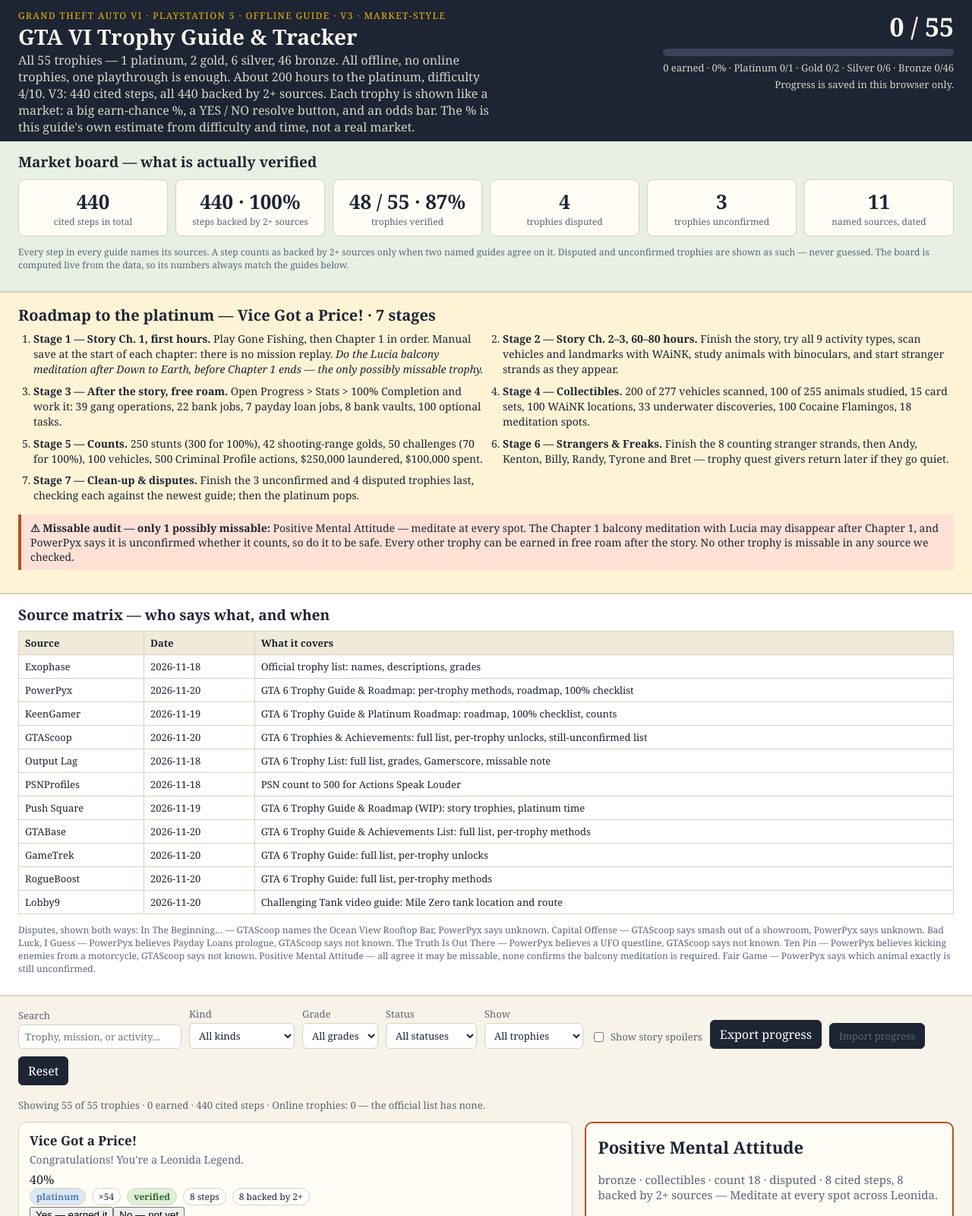
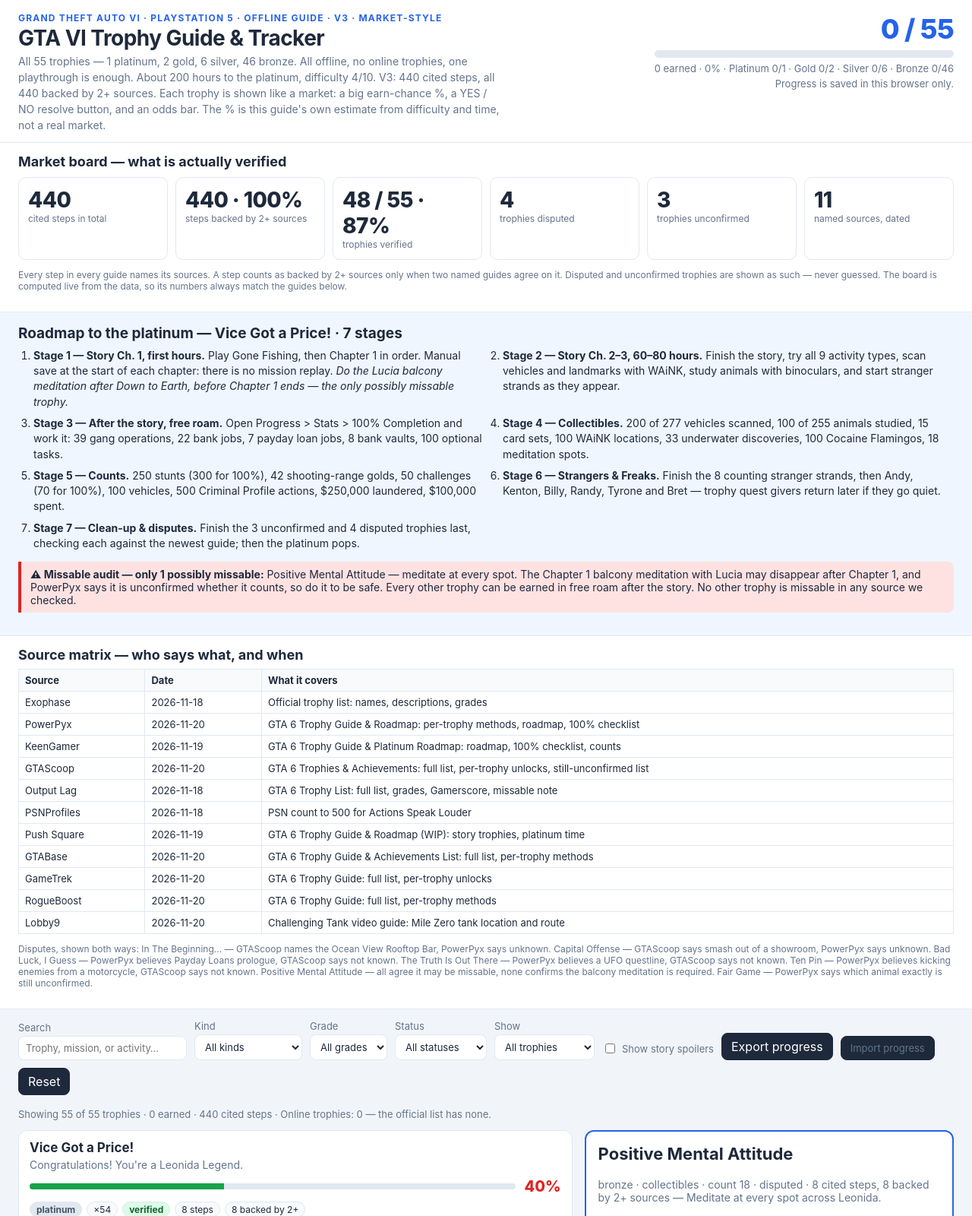
Before and after one commit to KimLyNamHa/gta6-trophy-guide-01-entry, a plain HTML site: page app/index.html in a window 1280 px wide. Shown: the top 1600 px of the page at 76% size. Drawn offline with Linux system fonts and the light colour scheme.

Commit message:
v3: app/style.css

```diff
--- a/app/style.css
+++ b/app/style.css
@@ -1,66 +1,87 @@
-:root { --ink: #1d2433; --muted: #5b6478; --paper: #f7f3e8; --card: #fffdf6; --line: #d8d2bd; --accent: #b3541e; --teal: #0f766e; --gold: #8a6d00; --platinum: #5b7fa6; }
+/* v3 Polymarket-style theme: clean prediction-market look, built from scratch.
+   White cards, blue accent, green YES / red NO, big percentage numbers and
+   odds bars. No Polymarket logo or artwork, no Rockstar logo or artwork.
+   The percentages are this guide's own earn-chance estimates from difficulty
+   and time, not a real market and not live odds. */
+:root { --ink: #1e293b; --muted: #64748b; --paper: #f1f5f9; --card: #ffffff; --line: #e2e8f0; --blue: #2563eb; --blue-dark: #1d4ed8; --green: #16a34a; --green-bg: #dcfce7; --red: #dc2626; --red-bg: #fee2e2; --gold: #a16207; --platinum: #475569; --amber-bg: #fef3c7; }
 * { box-sizing: border-box; }
-body { font-family: Georgia, 'Times New Roman', serif; margin: 0; color: var(--ink); background: var(--paper); }
-.top { display: flex; gap: 24px; justify-content: space-between; padding: 12px 24px 8px; background: #1d2433; color: #f7f3e8; }
-.kicker { color: #f2b705; letter-spacing: .12em; text-transform: uppercase; font-size: 12px; margin: 0 0 4px; }
-.top h1 { margin: 0 0 4px; font-size: 28px; line-height: 1.1; }
-.sub { margin: 0; color: #d9d4c5; max-width: 620px; }
-.progress { min-width: 260px; text-align: right; }
-.big { font-size: 34px; font-weight: bold; }
-.bar { height: 10px; background: #3a4358; border-radius: 6px; overflow: hidden; margin: 6px 0; }
-.bar div { height: 100%; background: #f2b705; width: 0%; }
-.progress p { margin: 4px 0; font-size: 13px; color: #d9d4c5; }
+body { font-family: -apple-system, BlinkMacSystemFont, 'Segoe UI', Roboto, Helvetica, Arial, sans-serif; margin: 0; color: var(--ink); background: var(--paper); }
+.top { display: flex; gap: 24px; justify-content: space-between; padding: 16px 24px 12px; background: #fff; border-bottom: 1px solid var(--line); }
+.kicker { color: var(--blue); letter-spacing: .1em; text-transform: uppercase; font-size: 12px; font-weight: 700; margin: 0 0 4px; }
+.top h1 { margin: 0 0 4px; font-size: 28px; line-height: 1.1; letter-spacing: -0.02em; }
+.sub { margin: 0; color: var(--muted); max-width: 640px; font-size: 14px; line-height: 1.5; }
+.progress { min-width: 280px; text-align: right; }
+.big { font-size: 36px; font-weight: 800; color: var(--blue); letter-spacing: -0.02em; }
+.bar { height: 10px; background: #e2e8f0; border-radius: 6px; overflow: hidden; margin: 6px 0; }
+.bar div { height: 100%; background: var(--blue); width: 0%; }
+.progress p { margin: 4px 0; font-size: 13px; color: var(--muted); }
 .small { font-size: 12px; color: var(--muted); }
-.audit { padding: 14px 24px; background: #e8f0e4; border-bottom: 2px solid var(--line); }
-.audit h2 { margin: 0 0 10px; font-size: 19px; }
+.audit { padding: 14px 24px; background: #fff; border-bottom: 1px solid var(--line); }
+.audit h2 { margin: 0 0 10px; font-size: 18px; }
 .auditGrid { display: grid; grid-template-columns: repeat(6, 1fr); gap: 10px; }
-.auditCell { background: var(--card); border: 1px solid var(--line); border-radius: 8px; padding: 10px; text-align: center; }
-.auditBig { font-size: 26px; font-weight: bold; }
+.auditCell { background: var(--card); border: 1px solid var(--line); border-radius: 10px; padding: 12px; text-align: left; }
+.auditCell:hover { border-color: var(--blue); }
+.auditBig { font-size: 28px; font-weight: 800; letter-spacing: -0.02em; }
+.auditBig .up { color: var(--green); font-size: 15px; }
 .auditSmall { font-size: 12px; color: var(--muted); }
-.roadmap { padding: 16px 24px; background: #fff3d6; border-bottom: 2px solid var(--line); }
-.roadmap h2 { margin: 0 0 8px; font-size: 20px; }
+.roadmap { padding: 16px 24px; background: #eff6ff; border-bottom: 1px solid var(--line); }
+.roadmap h2 { margin: 0 0 8px; font-size: 19px; }
 .stages { margin: 0; padding-left: 20px; display: grid; grid-template-columns: 1fr 1fr; gap: 8px 24px; }
 .stages li { font-size: 14px; line-height: 1.45; }
-.missable { background: #ffe1d6; border-left: 4px solid var(--accent); padding: 8px 12px; font-size: 14px; }
-.matrix { padding: 14px 24px; background: #fff; border-bottom: 2px solid var(--line); }
-.matrix h2 { margin: 0 0 8px; font-size: 19px; }
+.missable { background: var(--red-bg); border-left: 4px solid var(--red); padding: 8px 12px; font-size: 14px; border-radius: 0 8px 8px 0; }
+.matrix { padding: 14px 24px; background: #fff; border-bottom: 1px solid var(--line); }
+.matrix h2 { margin: 0 0 8px; font-size: 18px; }
 .matrix table { width: 100%; border-collapse: collapse; font-size: 13px; }
 .matrix th, .matrix td { border: 1px solid var(--line); padding: 6px 8px; text-align: left; }
-.matrix th { background: #f0ead8; }
+.matrix th { background: #f8fafc; }
 .controls { display: flex; flex-wrap: wrap; gap: 10px; align-items: end; padding: 14px 24px 4px; }
 .controls label { font-size: 13px; color: var(--muted); display: grid; gap: 3px; }
 .controls label.check { display: flex; align-items: center; gap: 6px; padding-bottom: 6px; }
-.controls input[type="search"], .controls select { font: inherit; padding: 6px 8px; border: 1px solid var(--line); border-radius: 6px; background: #fff; color: var(--ink); }
-.controls button, .import { font: inherit; padding: 7px 12px; border: 1px solid var(--ink); border-radius: 6px; background: var(--ink); color: #fff; cursor: pointer; }
+.controls input[type="search"], .controls select { font: inherit; padding: 7px 9px; border: 1px solid var(--line); border-radius: 8px; background: #fff; color: var(--ink); }
+.controls button, .import { font: inherit; padding: 7px 12px; border: 1px solid var(--ink); border-radius: 8px; background: var(--ink); color: #fff; cursor: pointer; }
 .import input { display: none; }
 .hint { padding: 0 24px; color: var(--muted); font-size: 13px; }
 .layout { display: grid; grid-template-columns: 1.5fr 1fr; gap: 16px; padding: 0 24px 20px; align-items: start; }
 .list { display: grid; gap: 10px; }
-.card { background: var(--card); border: 1px solid var(--line); border-radius: 10px; padding: 12px 14px; cursor: pointer; }
-.card:hover, .card.selected { border-color: var(--accent); box-shadow: 0 2px 8px rgba(0,0,0,.12); }
+.card { background: var(--card); border: 1px solid var(--line); border-radius: 12px; padding: 12px 14px; cursor: pointer; }
+.card:hover, .card.selected { border-color: var(--blue); box-shadow: 0 2px 10px rgba(37,99,235,.15); }
 .card h3 { margin: 0 0 4px; font-size: 17px; }
-.card .desc { margin: 0 0 6px; color: var(--muted); font-size: 14px; }
-.card .meta { display: flex; gap: 8px; flex-wrap: wrap; font-size: 12px; }
-.pill { border: 1px solid var(--line); border-radius: 20px; padding: 2px 8px; background: #fff; }
-.pill.grade-platinum { background: #dbe7f5; color: var(--platinum); font-weight: bold; }
-.pill.grade-gold { background: #fff0b3; color: var(--gold); font-weight: bold; }
+.card .desc { margin: 0 0 8px; color: var(--muted); font-size: 14px; }
+.card .meta { display: flex; gap: 6px; flex-wrap: wrap; font-size: 12px; align-items: center; }
+.odds { display: flex; align-items: center; gap: 8px; margin: 0 0 8px; }
+.oddsBar { flex: 1; height: 8px; background: #e2e8f0; border-radius: 6px; overflow: hidden; }
+.oddsBar div { height: 100%; background: var(--green); }
+.oddsPct { font-size: 20px; font-weight: 800; color: var(--green); min-width: 52px; text-align: right; }
+.oddsPct.low { color: var(--red); }
+.yn { display: flex; gap: 8px; margin-top: 8px; }
+.yn button { flex: 1; font: inherit; font-weight: 700; padding: 7px 10px; border-radius: 8px; cursor: pointer; border: 1px solid transparent; }
+.yn .yes { background: var(--green-bg); color: #166534; border-color: #86efac; }
+.yn .yes.on { background: var(--green); color: #fff; }
+.yn .no { background: var(--red-bg); color: #991b1b; border-color: #fca5a5; }
+.yn .no.on { background: var(--red); color: #fff; }
+.pill { border: 1px solid var(--line); border-radius: 20px; padding: 2px 8px; background: #f8fafc; }
+.pill.grade-platinum { background: #e2e8f0; color: var(--platinum); font-weight: bold; }
+.pill.grade-gold { background: var(--amber-bg); color: var(--gold); font-weight: bold; }
 .pill.grade-silver { background: #e8e8e8; font-weight: bold; }
-.pill.missable { background: #ffe1d6; color: #7c2d12; font-weight: bold; }
-.pill.status-verified { background: #dff0d8; color: #2f6b2f; font-weight: bold; }
-.pill.status-disputed { background: #fff0b3; color: #7c5a00; font-weight: bold; }
-.pill.status-unconfirmed { background: #f0d8d8; color: #7c2d12; font-weight: bold; }
-.card.earned { opacity: .75; }
-.card.earned h3::after { content: " ✓ earned"; color: var(--teal); font-size: 13px; }
-.detail { position: sticky; top: 12px; background: var(--card); border: 2px solid var(--accent); border-radius: 10px; padding: 16px; }
+.pill.missable { background: var(--red-bg); color: #991b1b; font-weight: bold; }
+.pill.status-verified { background: var(--green-bg); color: #166534; font-weight: bold; }
+.pill.status-disputed { background: var(--amber-bg); color: #92400e; font-weight: bold; }
+.pill.status-unconfirmed { background: var(--red-bg); color: #991b1b; font-weight: bold; }
+.card.earned { opacity: .8; }
+.card.earned h3::after { content: " ✓ earned"; color: var(--green); font-size: 13px; }
+.detail { position: sticky; top: 12px; background: var(--card); border: 2px solid var(--blue); border-radius: 12px; padding: 16px; }
 .detail h2 { margin-top: 0; font-size: 22px; }
-.detail .desc { font-size: 15px; color: var(--muted); }
+.detail .desc { font-size: 14px; color: var(--muted); }
 .detail .guide { font-size: 15px; line-height: 1.55; }
 .detail .steps { font-size: 14px; line-height: 1.5; padding-left: 20px; }
 .detail .steps li { margin-bottom: 6px; }
-.detail .steps li::marker { font-weight: bold; color: var(--accent); }
-.detail .src { color: var(--teal); font-size: 12px; font-weight: bold; }
-.detail .dispute { background: #fff0b3; border-left: 4px solid var(--gold); padding: 8px 10px; font-size: 13px; }
+.detail .steps li::marker { font-weight: bold; color: var(--blue); }
+.detail .src { color: var(--blue-dark); font-size: 12px; font-weight: bold; }
+.detail .dispute { background: var(--amber-bg); border-left: 4px solid #d97706; padding: 8px 10px; font-size: 13px; }
 .detail .source { font-size: 13px; color: var(--muted); border-top: 1px solid var(--line); padding-top: 8px; }
+.detail .oddsTable { width: 100%; border-collapse: collapse; font-size: 13px; margin: 10px 0; }
+.detail .oddsTable td { border: 1px solid var(--line); padding: 6px 8px; }
+.detail .oddsTable td:first-child { color: var(--muted); width: 45%; }
 .detail label { display: flex; gap: 8px; align-items: center; font-weight: bold; margin: 12px 0; }
-footer { padding: 16px 24px 24px; border-top: 2px solid var(--line); font-size: 13px; color: var(--muted); }
+footer { padding: 16px 24px 24px; border-top: 1px solid var(--line); font-size: 13px; color: var(--muted); background: #fff; }
 @media (max-width: 900px) { .layout { grid-template-columns: 1fr; } .stages { grid-template-columns: 1fr; } .top { flex-direction: column; } .detail { position: static; } .auditGrid { grid-template-columns: repeat(3, 1fr); } }
```
